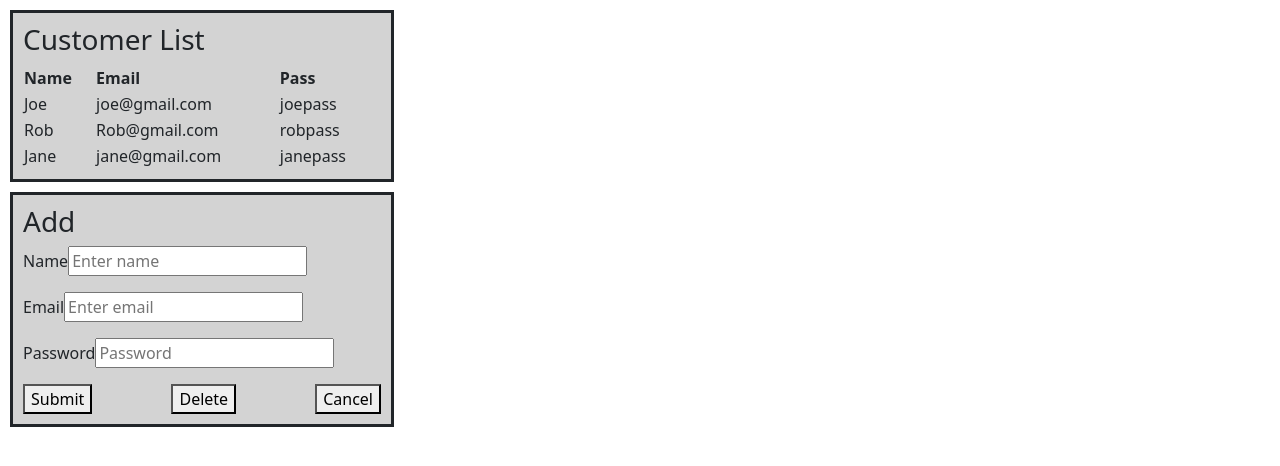
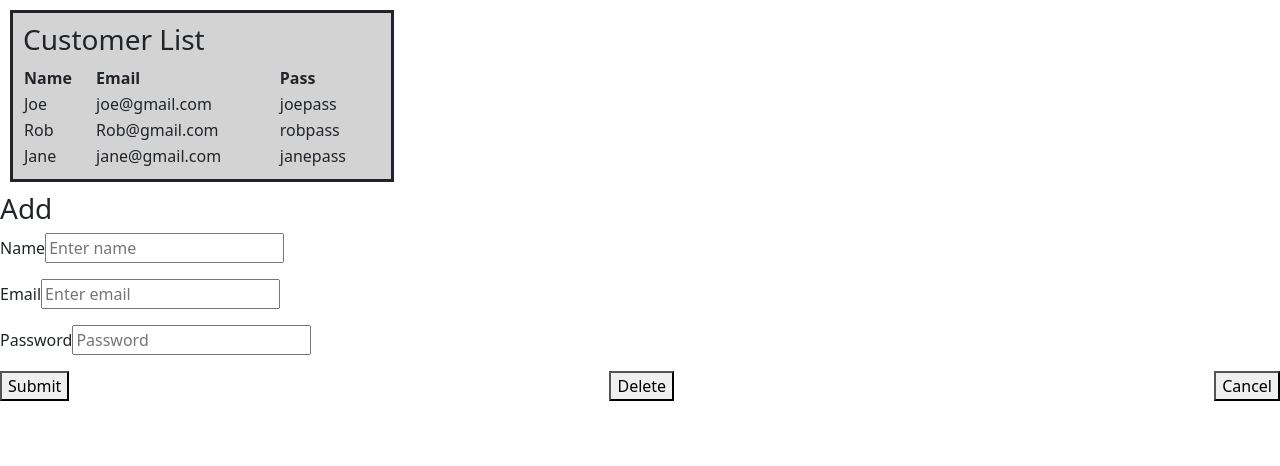
Before and after one commit to AllisanLu/React-Project-Training, a React (Vite) app in the folder client/front-end-app/: page / in a window 1280 px wide. Shown: the top 466 px of the page. Built offline with nearby package versions, Linux system fonts and the light colour scheme.

Commit message:
CustomerForm style changes

```diff
--- a/client/front-end-app/src/components/CustomerForm.jsx
+++ b/client/front-end-app/src/components/CustomerForm.jsx
@@ -17,13 +17,6 @@ const CustomerForm = ({ formData }) => {
   };
   return (
     <div
-      style={{
-        backgroundColor: "lightgrey",
-        borderStyle: "solid",
-        width: "30%",
-        margin: 10,
-        padding: 10,
-      }}
     >
       <h3>Add</h3>
       <form onSubmit={handleSubmit}>
```
